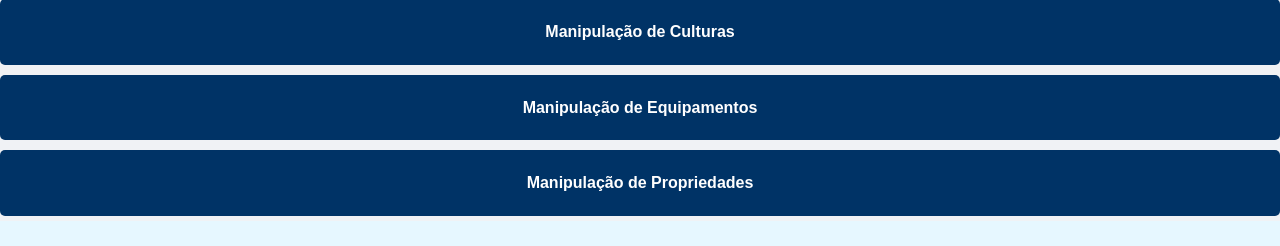
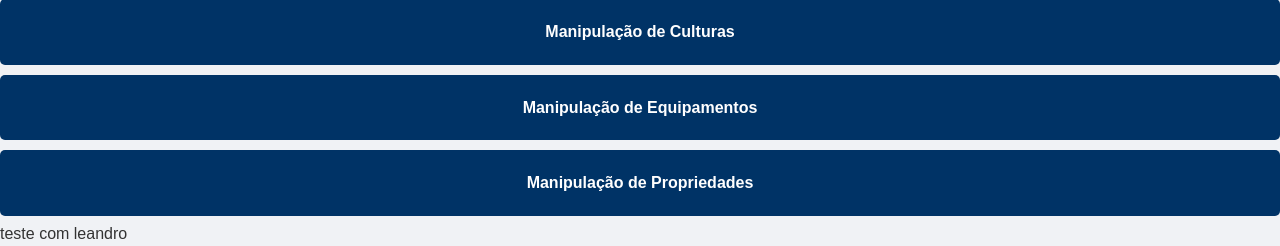
Before and after one commit to Catherrrr/SI, a PHP site: page / in a window 1280 px wide. Shown: the part 672-918 px from the top of the page. Before the commit the page ends 888 px from the top, so only its background shows below. Run offline with PHP 8.4, Linux system fonts and the light colour scheme.

Commit message:
mudança

```diff
--- a/index.php
+++ b/index.php
@@ -39,3 +39,6 @@
     </footer>
 </body>
 </html>
+
+
+teste com leandro
```
